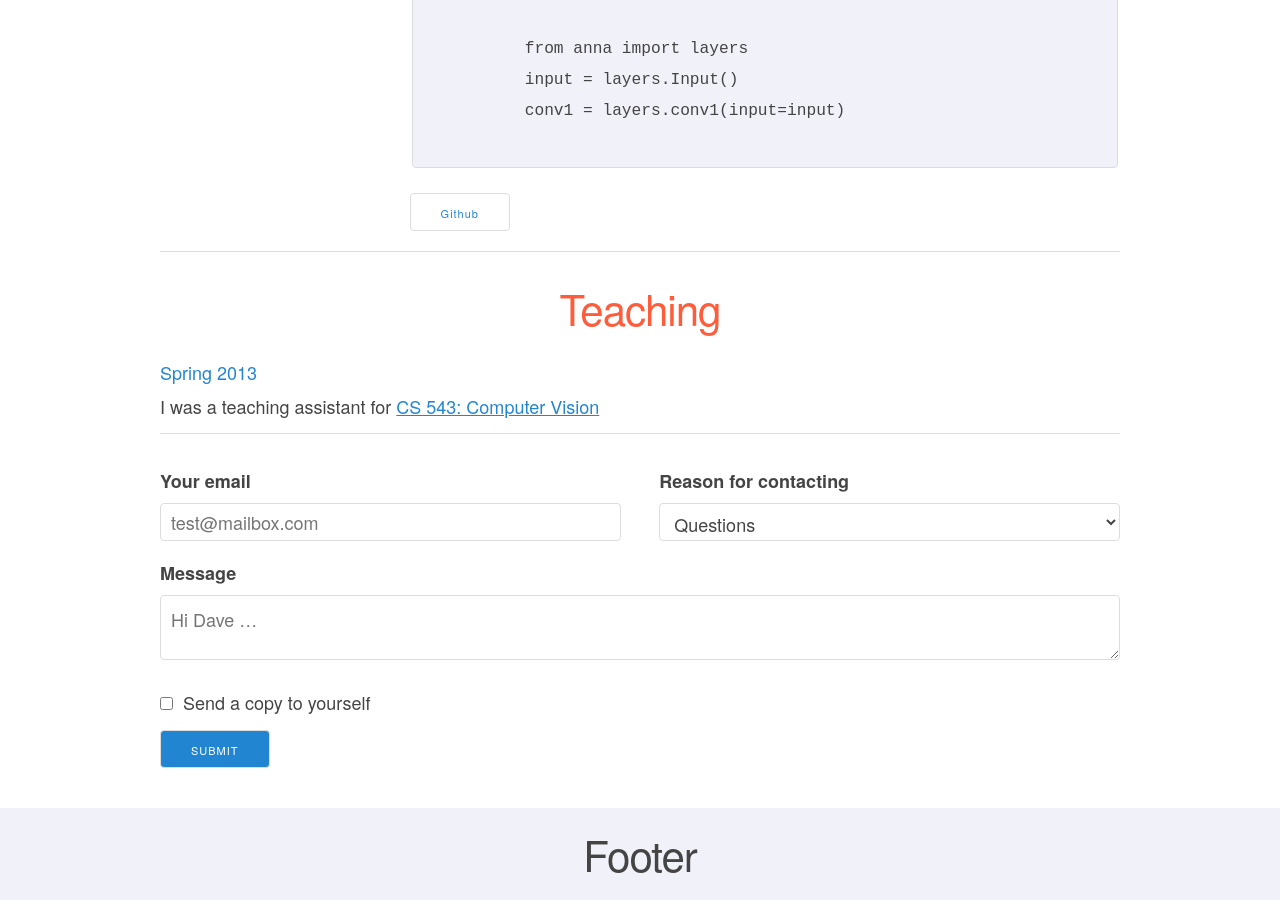
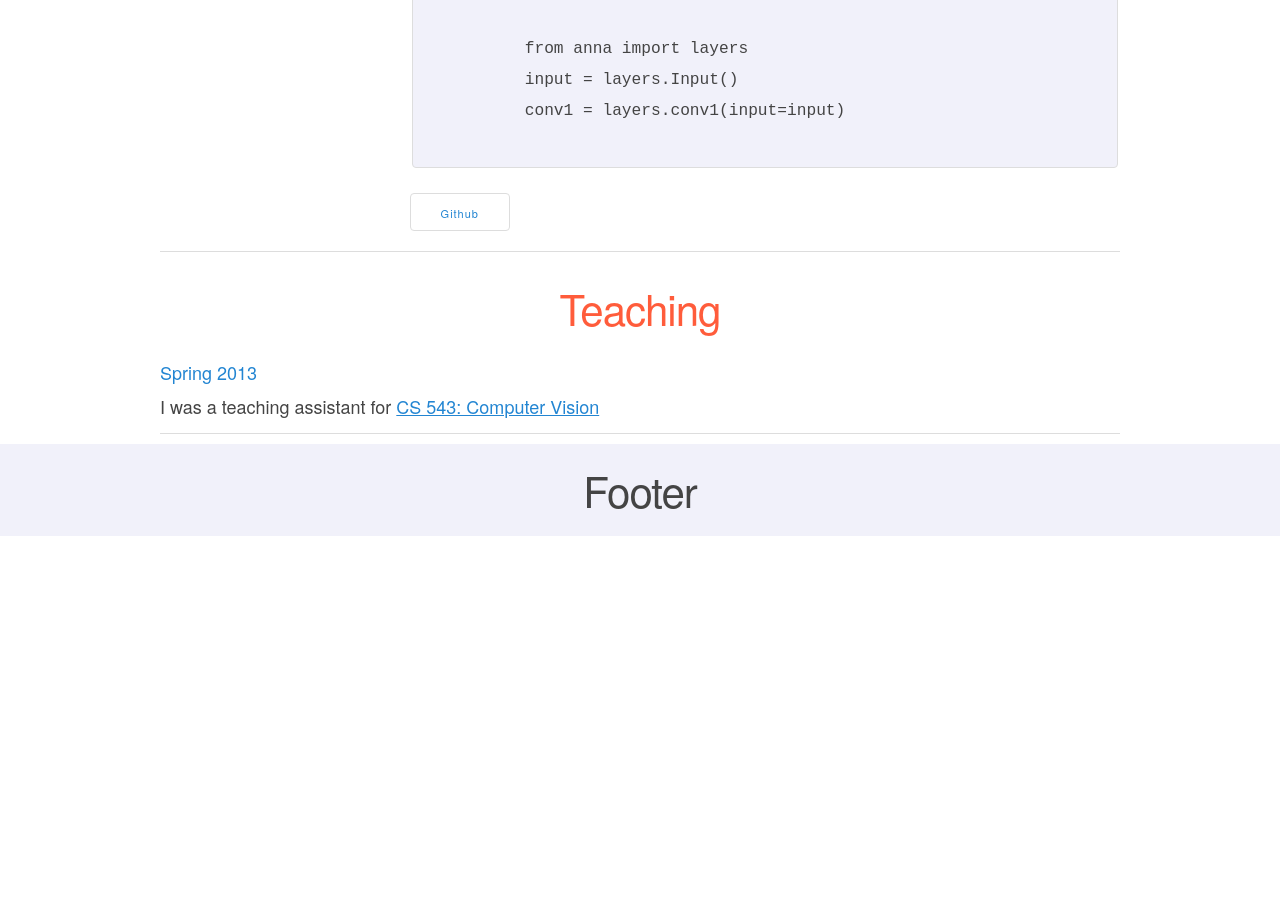
Before and after one commit to tomlepaine/tomlepaine.github.io, a Jekyll site: the page built from index.html, in a window 1280 px wide and 900 px high, scrolled down 2779 px. Built offline with Jekyll 4.4.1, drawn with Linux system fonts in a browser that asks for light colours; after the commit the page ends 3315 px from its top, so only the background shows below that.

Commit message:
Removed contact form.

```diff
--- a/index.html
+++ b/index.html
@@ -7,31 +7,3 @@ layout: default
 {% include publications.html %}
 {% include code.html %}
 {% include teaching.html %}
-
-<div class="section abstract">
-  <div class="container">
-    <form>
-      <div class="row">
-        <div class="six columns">
-          <label for="exampleEmailInput">Your email</label>
-          <input class="u-full-width" type="email" placeholder="test@mailbox.com" id="exampleEmailInput">
-        </div>
-        <div class="six columns">
-          <label for="exampleRecipientInput">Reason for contacting</label>
-          <select class="u-full-width" id="exampleRecipientInput">
-            <option value="Option 1">Questions</option>
-            <option value="Option 2">Admiration</option>
-            <option value="Option 3">Can I get your number?</option>
-          </select>
-        </div>
-      </div>
-      <label for="exampleMessage">Message</label>
-      <textarea class="u-full-width" placeholder="Hi Dave …" id="exampleMessage"></textarea>
-      <label class="example-send-yourself-copy">
-        <input type="checkbox">
-        <span class="label-body">Send a copy to yourself</span>
-      </label>
-      <input class="button-primary" type="submit" value="Submit">
-    </form>
-  </div>
-</div>
```
